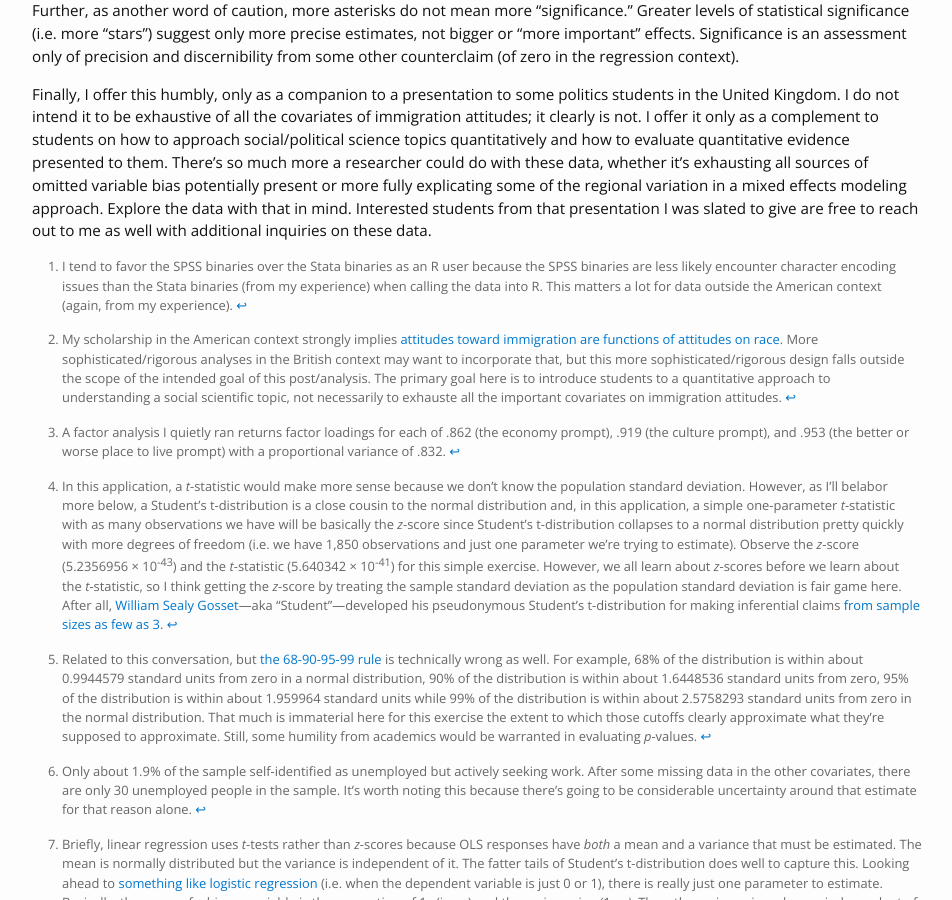
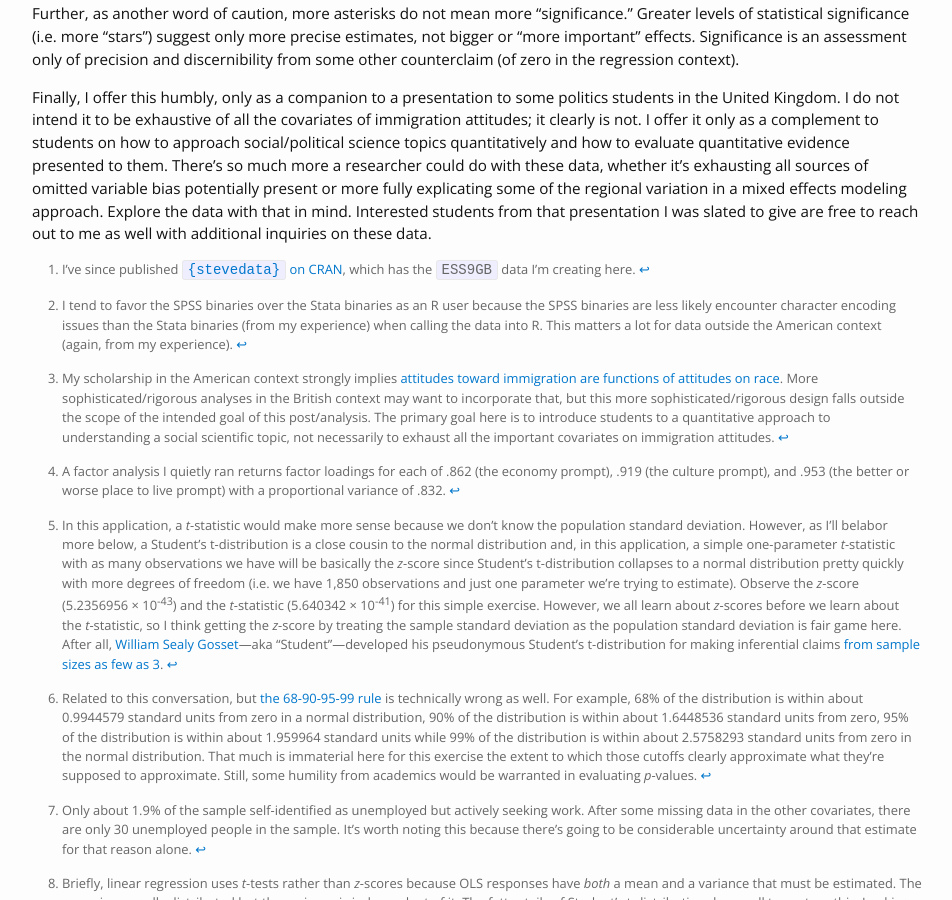
Before and after one commit to svmiller/svmiller.github.io, a Jekyll site: the page built from _posts/2020-03-23-what-explains-british-attitudes-toward-immigration-a-pedagogical-example.md, in a window 1280 px wide and 900 px high, scrolled down 15335 px. Shown: the whole window, without its empty margins (163-1115 px from the left). Built offline with Jekyll 4.4.1, drawn with Linux system fonts in a browser that asks for light colours; nearby versions of some CDN libraries; some web fonts are replaced; formulas are drawn with MathJax 3; comment, search, counter and statistics services are not loaded.

Commit message:
minor this and that

````diff
--- a/_posts/2020-03-23-what-explains-british-attitudes-toward-immigration-a-pedagogical-example.md
+++ b/_posts/2020-03-23-what-explains-british-attitudes-toward-immigration-a-pedagogical-example.md
@@ -31,7 +31,10 @@ What follows should not be interpreted as exhaustive of all the covariates of an
 
 The post will also include some R code necessary to generate these results. There is only so much I can do within the allocated time to introduce students to a quantitative approach to social science. I don't get the opportunity to show them R code, though I would love if space and time permitted it. Toward that end, I will reference how I'm doing this in R with some code chunks in the post. The [`_source`](https://github.com/svmiller/svmiller.github.io/tree/master/_source) directory on [the Github directory for my site](https://github.com/svmiller/svmiller.github.io) will have the full code for this post. The particular [source file is here](https://github.com/svmiller/svmiller.github.io/blob/master/_source/2020-03-23-what-explains-british-attitudes-toward-immigration-a-pedagogical-example.Rmd).
 
-Here are all the R packages that I'll use for the important stuff in this post.
+Here are all the R packages that I'll use for the important stuff in this post.[^stevedata]
+
+[^stevedata]: I've since published [`{stevedata}` on CRAN](https://cran.r-project.org/web/packages/stevedata/index.html), which has the `ESS9GB` data I'm creating here.
+
 
 ```r
 # use install.packages() in case you don't have any of these
@@ -61,7 +64,7 @@ Every quantitative approach to a social scientific topic starts with a question,
 
 Fortunately, there is no shortage of data on immigration attitudes in the United Kingdom given the importance of this topic in the UK and elsewhere in Europe. The [European Social Survey](https://www.europeansocialsurvey.org), for example, recently concluded a poll of about 2,000 residents of the United Kingdom as part of [its ninth round of survey data](https://www.europeansocialsurvey.org/data/download.html?r=9) and asked three interesting questions on how UK residents evaluated immigrants. I downloaded the SPSS binary available at that link and unzipped its contents (`ESS9e01_2.sav`) to `~/Dropbox/data/ess`, which is a subdirectory for ESS data in the data subdirectory on my [Dropbox](https://www.dropbox.com) account.[^whyspss] Let's load it into the R console. Then, let's subset the data to just the British respondents who were also born in the United Kingdom.[^race] This gives us 1,905 observations before missing data drops some rows from the analyses to follow.
 
-[^race]: My scholarship in the American context strongly implies [attitudes toward immigration are functions of attitudes on race](http://svmiller.com/research/economic-anxiety-ethnocentrism-immigration-1992-2017/). More sophisticated/rigorous analyses in the British context may want to incorporate that, but this more sophisticated/rigorous design falls outside the scope of the intended goal of this post/analysis. The primary goal here is to introduce students to a quantitative approach to understanding a social scientific topic, not necessarily to exhauste all the important covariates on immigration attitudes.
+[^race]: My scholarship in the American context strongly implies [attitudes toward immigration are functions of attitudes on race](http://svmiller.com/research/economic-anxiety-ethnocentrism-immigration-1992-2017/). More sophisticated/rigorous analyses in the British context may want to incorporate that, but this more sophisticated/rigorous design falls outside the scope of the intended goal of this post/analysis. The primary goal here is to introduce students to a quantitative approach to understanding a social scientific topic, not necessarily to exhaust all the important covariates on immigration attitudes.
 
 
 ```r
--- a/_source/2020-03-23-what-explains-british-attitudes-toward-immigration-a-pedagogical-example.Rmd
+++ b/_source/2020-03-23-what-explains-british-attitudes-toward-immigration-a-pedagogical-example.Rmd
@@ -60,7 +60,9 @@ What follows should not be interpreted as exhaustive of all the covariates of an
 
 The post will also include some R code necessary to generate these results. There is only so much I can do within the allocated time to introduce students to a quantitative approach to social science. I don't get the opportunity to show them R code, though I would love if space and time permitted it. Toward that end, I will reference how I'm doing this in R with some code chunks in the post. The [`_source`](https://github.com/svmiller/svmiller.github.io/tree/master/_source) directory on [the Github directory for my site](https://github.com/svmiller/svmiller.github.io) will have the full code for this post. The particular [source file is here](https://github.com/svmiller/svmiller.github.io/blob/master/_source/2020-03-23-what-explains-british-attitudes-toward-immigration-a-pedagogical-example.Rmd).
 
-Here are all the R packages that I'll use for the important stuff in this post.
+Here are all the R packages that I'll use for the important stuff in this post.[^stevedata]
+
+[^stevedata]: I've since published [`{stevedata}` on CRAN](https://cran.r-project.org/web/packages/stevedata/index.html), which has the `ESS9GB` data I'm creating here.
 
 ```r
 # use install.packages() in case you don't have any of these
@@ -90,7 +92,7 @@ Every quantitative approach to a social scientific topic starts with a question,
 
 Fortunately, there is no shortage of data on immigration attitudes in the United Kingdom given the importance of this topic in the UK and elsewhere in Europe. The [European Social Survey](https://www.europeansocialsurvey.org), for example, recently concluded a poll of about 2,000 residents of the United Kingdom as part of [its ninth round of survey data](https://www.europeansocialsurvey.org/data/download.html?r=9) and asked three interesting questions on how UK residents evaluated immigrants. I downloaded the SPSS binary available at that link and unzipped its contents (`ESS9e01_2.sav`) to `~/Dropbox/data/ess`, which is a subdirectory for ESS data in the data subdirectory on my [Dropbox](https://www.dropbox.com) account.[^whyspss] Let's load it into the R console. Then, let's subset the data to just the British respondents who were also born in the United Kingdom.[^race] This gives us 1,905 observations before missing data drops some rows from the analyses to follow.
 
-[^race]: My scholarship in the American context strongly implies [attitudes toward immigration are functions of attitudes on race](http://svmiller.com/research/economic-anxiety-ethnocentrism-immigration-1992-2017/). More sophisticated/rigorous analyses in the British context may want to incorporate that, but this more sophisticated/rigorous design falls outside the scope of the intended goal of this post/analysis. The primary goal here is to introduce students to a quantitative approach to understanding a social scientific topic, not necessarily to exhauste all the important covariates on immigration attitudes.
+[^race]: My scholarship in the American context strongly implies [attitudes toward immigration are functions of attitudes on race](http://svmiller.com/research/economic-anxiety-ethnocentrism-immigration-1992-2017/). More sophisticated/rigorous analyses in the British context may want to incorporate that, but this more sophisticated/rigorous design falls outside the scope of the intended goal of this post/analysis. The primary goal here is to introduce students to a quantitative approach to understanding a social scientific topic, not necessarily to exhaust all the important covariates on immigration attitudes.
 
 ```{r load-data, eval=T, echo=T}
 ESS9 <- read_sav("~/Dropbox/data/ess/ESS9e01_2.sav") # one-time use of haven package
````
